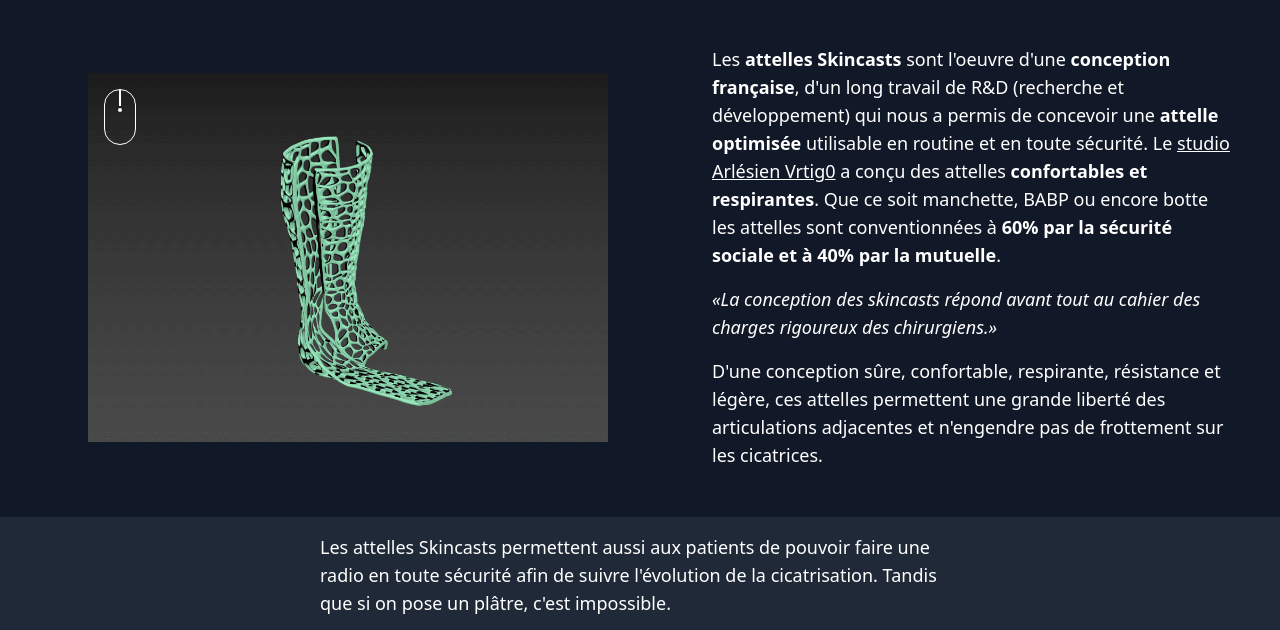
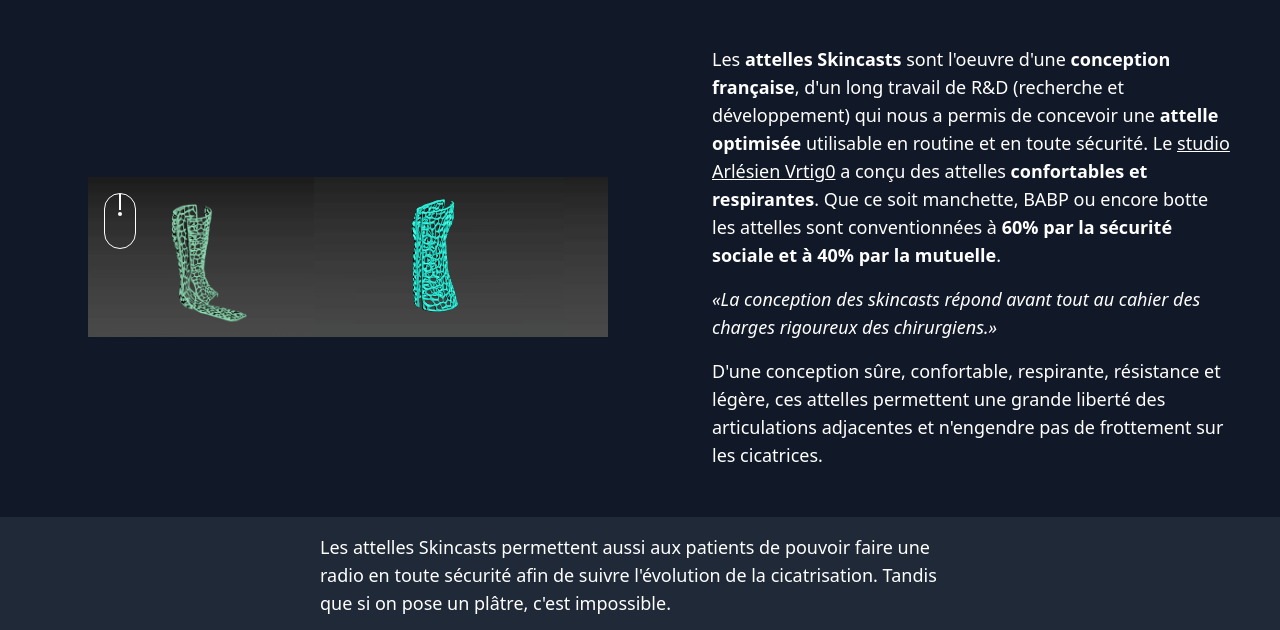
Before and after one commit to natthanguilhot/site-skincast, a website: page index.html in a window 1280 px wide. Shown: the part 656-1286 px from the top of the page. Drawn offline with nearby package versions, Linux system fonts and the light colour scheme.

Commit message:
Update index.html

```diff
--- a/index.html
+++ b/index.html
@@ -61,7 +61,7 @@
     <main class="leading-7 text-lg">
         <h2 class="flex justify-center text-3xl lg:text-5xl bold p-8 text-center opacity-0">Une attelle d'un nouveau genre</h2>
         <div class="lg:w-full p-4 lg:flex m-auto lg:justify-center items-center max-w-screen-xl">
-            <div class="w-11/12 lg:w-5/12 flex overflow-auto oveflow-x-scroll m-auto relative opacity-0">
+            <div class="w-11/12 h-40 lg:w-5/12 flex overflow-auto oveflow-x-scroll m-auto relative opacity-0">
                 <!-- Animation scroll down -->
                 <div class="absolute w-8 h-14 border lg:border-white rounded-full top-4 left-4 border-transparent">
                     <!-- Trait de séparation souris mode desktop -->
```
